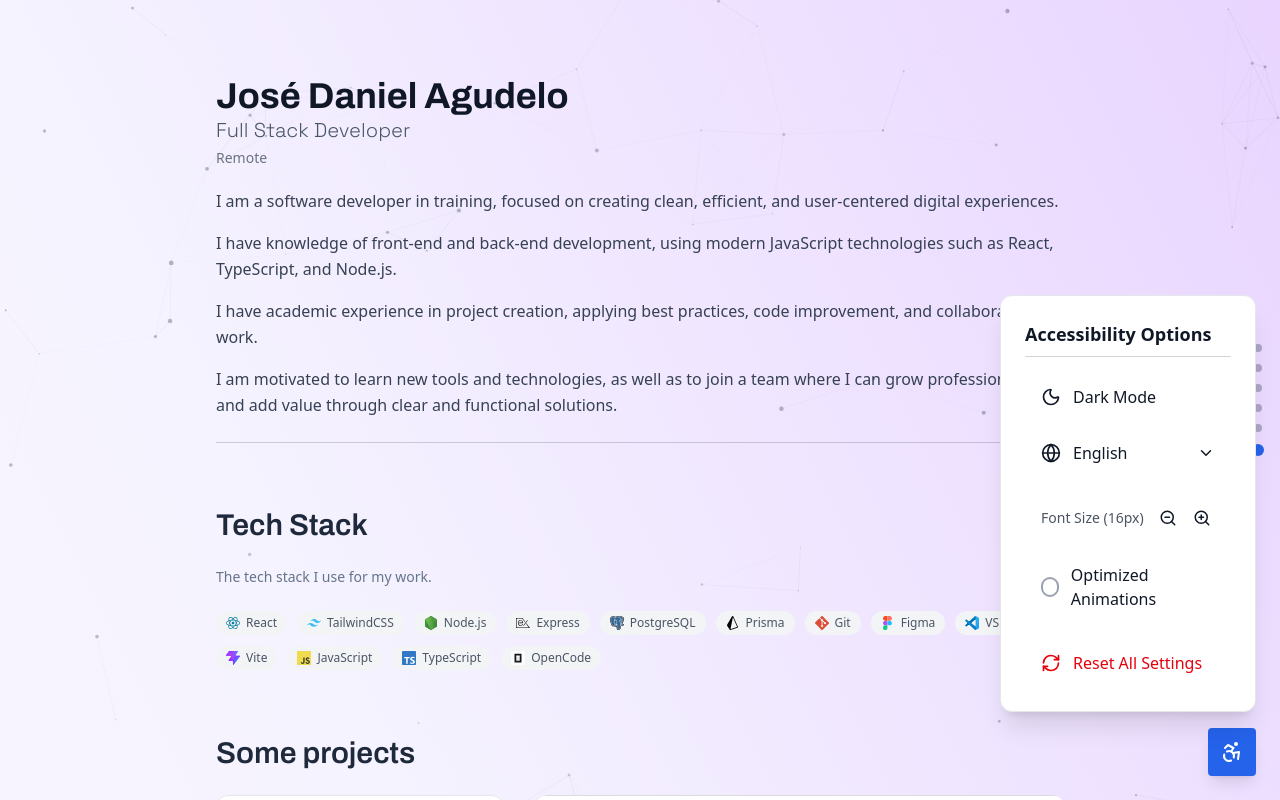
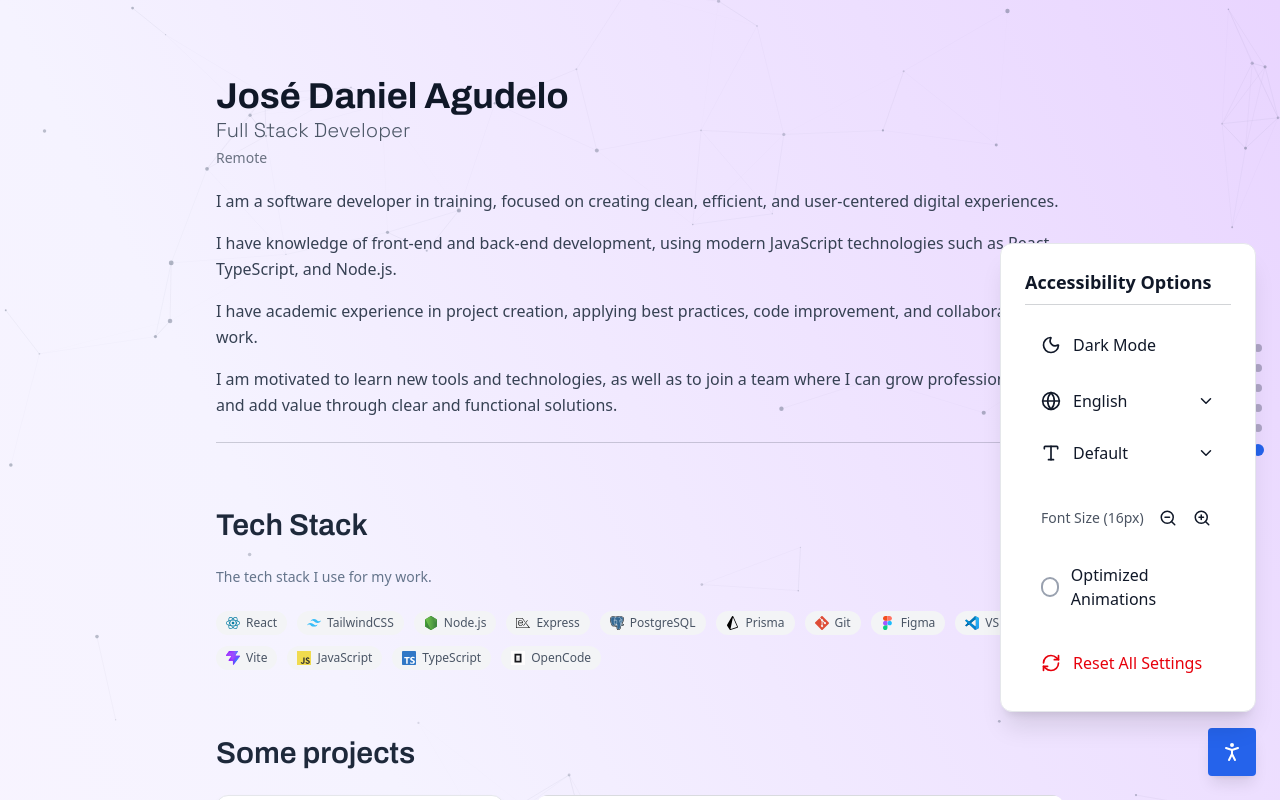
Before and after one commit to josednl/personal-portfolio, a React (Vite) app: page / in a window 1280 px wide. Both pictures are taken after a click on the button 1232 px from the left and 752 px from the top of the page. Shown: the top 800 px of the page. Built offline with nearby package versions, Linux system fonts and the light colour scheme.

Commit message:
feat(fonts): add font family selector to accessibility menu

```diff
--- a/src/components/ui/AccessibilityMenu.tsx
+++ b/src/components/ui/AccessibilityMenu.tsx
@@ -3,14 +3,16 @@ import {
   Moon,
   Sun,
   Globe,
+  Type,
   ZoomIn,
   ZoomOut,
   RefreshCw,
   ChevronDown,
-  Accessibility,
+  PersonStanding,
 } from 'lucide-react';
 import { useAppSettings } from '@/lib/context/settingsContext';
 import { useTranslation } from '@/lib/hooks/useTranslation';
+import type { SiteFont } from '@/lib/context/settingsContext';
 
 const AccessibilityMenu: React.FC = () => {
   const {
@@ -21,6 +23,9 @@ const AccessibilityMenu: React.FC = () => {
     fontSize,
     increaseFont,
     decreaseFont,
+    font,
+    setFont,
+    resetFont,
     optimizedAnimations,
     toggleOptimizedAnimations,
     resetSettings,
@@ -31,6 +36,7 @@ const AccessibilityMenu: React.FC = () => {
 
   const [isMenuOpen, setIsMenuOpen] = useState(false);
   const [isLanguageMenuOpen, setIsLanguageMenuOpen] = useState(false);
+  const [isFontMenuOpen, setIsFontMenuOpen] = useState(false);
 
   const menuRef = useRef<HTMLDivElement>(null);
 
@@ -39,6 +45,7 @@ const AccessibilityMenu: React.FC = () => {
       if (menuRef.current && !menuRef.current.contains(event.target as Node)) {
         setIsMenuOpen(false);
         setIsLanguageMenuOpen(false);
+        setIsFontMenuOpen(false);
       }
     };
 
@@ -48,7 +55,10 @@ const AccessibilityMenu: React.FC = () => {
 
   const toggleMenu = () => {
     setIsMenuOpen((prev) => !prev);
-    if (isMenuOpen) setIsLanguageMenuOpen(false);
+    if (isMenuOpen) {
+      setIsLanguageMenuOpen(false);
+      setIsFontMenuOpen(false);
+    }
   };
 
   // Update theme-color meta tag when theme changes
@@ -65,6 +75,29 @@ const AccessibilityMenu: React.FC = () => {
     setIsLanguageMenuOpen(false);
   };
 
+  const handleFontChange = (nextFont: SiteFont, event: React.MouseEvent) => {
+    event.stopPropagation();
+    if (nextFont === null) {
+      resetFont();
+    } else {
+      setFont(nextFont);
+    }
+    setIsFontMenuOpen(false);
+  };
+
+  const getFontLabel = (nextFont: SiteFont) => {
+    switch (nextFont) {
+      case 'archivo':
+        return 'Archivo';
+      case 'space':
+        return 'Space Grotesk';
+      case 'system':
+        return t('fontSystem');
+      default:
+        return t('fontDefault');
+    }
+  };
+
   return (
     <div className="fixed bottom-6 right-6 z-50" ref={menuRef}>
       <button
@@ -74,7 +107,7 @@ const AccessibilityMenu: React.FC = () => {
         aria-controls="accessibility-options"
         title="Accessibility Settings"
       >
-        <Accessibility
+        <PersonStanding
           size={24}
           className="transition-transform duration-200 group-hover:rotate-12"
         />
@@ -115,6 +148,7 @@ const AccessibilityMenu: React.FC = () => {
             className="flex items-center justify-between w-full text-left py-3 px-4 rounded-lg hover:bg-text/5 dark:hover:bg-gray-700 transition-colors duration-200 focus-visible:outline-none focus-visible:ring-2 focus-visible:ring-primary focus-visible:ring-offset-2"
             onClick={(e) => {
               e.stopPropagation();
+              setIsFontMenuOpen(false);
               setIsLanguageMenuOpen((prev) => !prev);
             }}
             aria-expanded={isLanguageMenuOpen}
@@ -147,6 +181,61 @@ const AccessibilityMenu: React.FC = () => {
                 onClick={(e) => handleLanguageChange('en', e)}
               >
                 English
+              </button>
+            </div>
+          )}
+        </div>
+
+        <div className="relative mb-1">
+          <button
+            className="flex items-center justify-between w-full text-left py-3 px-4 rounded-lg hover:bg-text/5 dark:hover:bg-gray-700 transition-colors duration-200 focus-visible:outline-none focus-visible:ring-2 focus-visible:ring-primary focus-visible:ring-offset-2"
+            onClick={(e) => {
+              e.stopPropagation();
+              setIsLanguageMenuOpen(false);
+              setIsFontMenuOpen((prev) => !prev);
+            }}
+            aria-expanded={isFontMenuOpen}
+            aria-controls="font-menu"
+          >
+            <span className="flex items-center">
+              <Type className="mr-3" size={20} />
+              {getFontLabel(font)}
+            </span>
+            <ChevronDown
+              className={`ml-2 transition-transform ${isFontMenuOpen ? 'rotate-180' : 'rotate-0'}`}
+              size={18}
+            />
+          </button>
+
+          {isFontMenuOpen && (
+            <div
+              id="font-menu"
+              className="absolute left-0 bottom-full bg-white dark:bg-gray-800 text-gray-900 dark:text-gray-100
+                rounded-lg p-4 w-full shadow-lg z-10 origin-bottom scale-y-100"
+            >
+              <button
+                className="w-full text-left py-3 px-4 rounded-lg hover:bg-gray-50 dark:hover:bg-gray-700 transition-colors duration-200 mb-2"
+                onClick={(e) => handleFontChange(null, e)}
+              >
+                {t('fontDefault')}
+              </button>
+              <button
+                className="w-full text-left py-3 px-4 rounded-lg hover:bg-gray-50 dark:hover:bg-gray-700 transition-colors duration-200 mb-2"
+                onClick={(e) => handleFontChange('archivo', e)}
+              >
+                Archivo
+              </button>
+              <button
+                className="w-full text-left py-3 px-4 rounded-lg hover:bg-gray-50 dark:hover:bg-gray-700 transition-colors duration-200 mb-2"
+                onClick={(e) => handleFontChange('space', e)}
+              >
+                Space Grotesk
+              </button>
+              <button
+                className="w-full text-left py-3 px-4 rounded-lg hover:bg-gray-50 dark:hover:bg-gray-700 transition-colors duration-200"
+                onClick={(e) => handleFontChange('system', e)}
+              >
+                {t('fontSystem')}
               </button>
             </div>
           )}
--- a/src/lib/context/AppSettingsContext.tsx
+++ b/src/lib/context/AppSettingsContext.tsx
@@ -2,8 +2,15 @@ import { useEffect, useState } from 'react';
 import {
   AppSettingsContext,
   Language,
+  SiteFont,
   Theme,
 } from '@/lib/context/settingsContext';
+
+const FONT_STACKS: Record<Exclude<SiteFont, null>, string> = {
+  archivo: "'Archivo', sans-serif",
+  space: "'Space Grotesk', sans-serif",
+  system: 'system-ui, sans-serif',
+};
 
 export const AppSettingsProvider = ({
   children,
@@ -27,6 +34,13 @@ export const AppSettingsProvider = ({
     return localStorage.getItem('optimizedAnimations') === 'true';
   });
 
+  const [font, setFont] = useState<SiteFont>(() => {
+    const saved = localStorage.getItem('font');
+    return saved === 'archivo' || saved === 'space' || saved === 'system'
+      ? saved
+      : null;
+  });
+
   // apply theme
   useEffect(() => {
     localStorage.setItem('theme', theme);
@@ -43,6 +57,22 @@ export const AppSettingsProvider = ({
     document.documentElement.style.setProperty('font-size', `${fontSize}px`);
     localStorage.setItem('fontSize', fontSize.toString());
   }, [fontSize]);
+
+  // apply font family
+  useEffect(() => {
+    if (font) {
+      const stack = FONT_STACKS[font];
+      document.documentElement.style.setProperty('--font-archivo', stack);
+      document.documentElement.style.setProperty('--font-space', stack);
+      document.documentElement.style.setProperty('--default-font-family', stack);
+      localStorage.setItem('font', font);
+    } else {
+      document.documentElement.style.removeProperty('--font-archivo');
+      document.documentElement.style.removeProperty('--font-space');
+      document.documentElement.style.removeProperty('--default-font-family');
+      localStorage.removeItem('font');
+    }
+  }, [font]);
 
   // apply prefers-reduced-motion
   useEffect(() => {
@@ -76,10 +106,13 @@ export const AppSettingsProvider = ({
     });
   };
 
+  const resetFont = () => setFont(null);
+
   const resetSettings = () => {
     setTheme('light');
     setLanguage('en');
     setFontSize(16);
+    setFont(null);
     setOptimizedAnimations(false);
     localStorage.setItem('optimizedAnimations', 'false');
   };
@@ -94,6 +127,9 @@ export const AppSettingsProvider = ({
         fontSize,
         increaseFont,
         decreaseFont,
+        font,
+        setFont,
+        resetFont,
         optimizedAnimations,
         toggleOptimizedAnimations,
         resetSettings,
--- a/src/lib/context/settingsContext.ts
+++ b/src/lib/context/settingsContext.ts
@@ -2,6 +2,7 @@ import { createContext, useContext } from 'react';
 
 export type Theme = 'light' | 'dark';
 export type Language = 'en' | 'es';
+export type SiteFont = 'archivo' | 'space' | 'system' | null;
 
 export interface AppSettingsContextProps {
   theme: Theme;
@@ -13,6 +14,10 @@ export interface AppSettingsContextProps {
   fontSize: number;
   increaseFont: () => void;
   decreaseFont: () => void;
+
+  font: SiteFont;
+  setFont: (font: Exclude<SiteFont, null>) => void;
+  resetFont: () => void;
 
   optimizedAnimations: boolean;
   toggleOptimizedAnimations: () => void;
--- a/src/lib/translations/translations.ts
+++ b/src/lib/translations/translations.ts
@@ -20,6 +20,9 @@ export const translations = {
     spanish: 'Spanish',
     english: 'English',
     fontSize: 'Font Size',
+    fontFamily: 'Font Family',
+    fontDefault: 'Default',
+    fontSystem: 'System',
     resetSettings: 'Reset All Settings',
     downloadCV: 'Download CV',
     readMore: 'Read more',
@@ -68,6 +71,9 @@ export const translations = {
     spanish: 'Español',
     english: 'Inglés',
     fontSize: 'Tamaño de Fuente',
+    fontFamily: 'Familia de Fuente',
+    fontDefault: 'Predeterminada',
+    fontSystem: 'Sistema',
     resetSettings: 'Restablecer Configuraciones',
     downloadCV: 'Descargar CV',
     readMore: 'Leer más',
```
Also changed, not shown: 1 other file (tests, documents, lock files or other folders).
